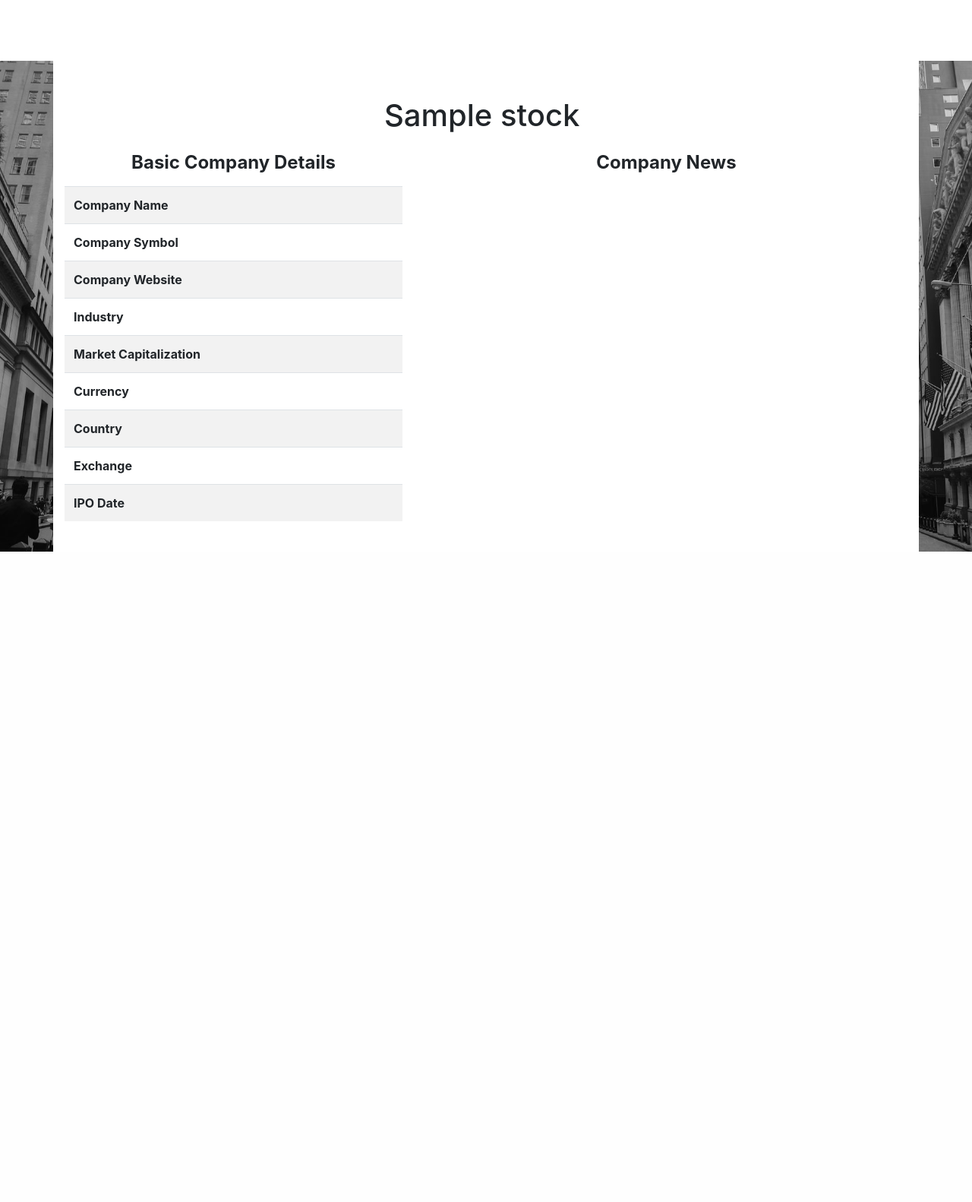
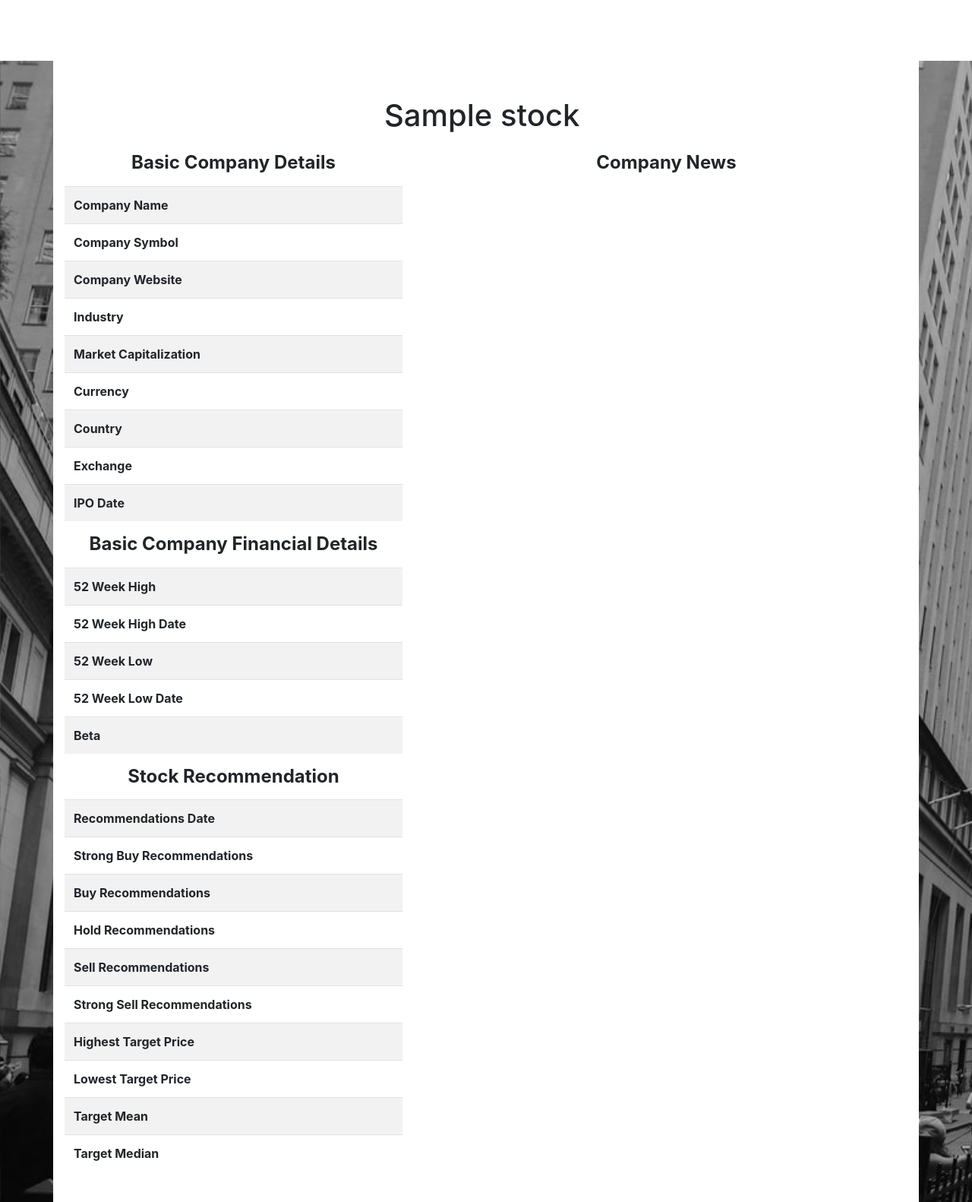
Before and after one commit to clay099/stock-tracker, a Flask app: a page that uses templates/stock/detailed_stock_view.html in a window 1280 px wide. Shown: the part 81-1663 px from the top of the page at 76% size. Before the commit the page ends 807 px from the top, so only its background shows below. Run offline with Flask 2, Linux system fonts and the light colour scheme; tables that the repository leaves empty hold one stand-in row (values such as "Sample post"); data that the repository does not hold is empty; parts of the project's set-up code (start-up, migrations or seed data) failed here and were passed over; some libraries are stand-ins or nearby versions.

Commit message:
company details formatted

```diff
--- a/app.py
+++ b/app.py
@@ -337,8 +337,6 @@
     # add to database
     returned_stock_details = Stock.query.get_or_404(stock_symbol)
 
-
-
     return jsonify(stock=returned_stock_details.serialize_advanced_stock_details())
 
 @app.route('/company-details/<stock_symbol>')
--- a/static/company_details.js
+++ b/static/company_details.js
@@ -12,7 +12,8 @@
 	const returnedDetails = await axios.post(`${BASE_URL}/advanced-company-details`, {
 		stock_symbol,
 	});
-	console.log("finished");
+	fillBasicFinancial(returnedDetails.data.stock);
+	fillRecommendation(returnedDetails.data.stock);
 }
 
 async function companyNews() {
@@ -41,6 +42,30 @@
     `;
 }
 
+// ******fill tables******
+// fill basic financial details table
+function fillBasicFinancial(data) {
+	$("#yearly-high").text(formatCurrency(data.yearlyHigh));
+	$("#yearly-high-date").text(FormateDate(data.yearlyHighDate));
+	$("#yearly-low").text(formatCurrency(data.yearlyLow));
+	$("#yearly-low-date").text(FormateDate(data.yearlyLowDate));
+	$("#beta").text(data.beta);
+}
+
+// fill recommendation table
+function fillRecommendation(data) {
+	$("#r-date").text(FormateDate(data.lastUpdated));
+	$("#s-buy").text(data.strongBuy);
+	$("#buy").text(data.buy);
+	$("#hold").text(data.hold);
+	$("#sell").text(data.sell);
+	$("#s-sell").text(data.strongSell);
+	$("#h-target").text(formatCurrency(data.targetHigh));
+	$("#l-target").text(formatCurrency(data.targetLow));
+	$("#target-mean").text(formatCurrency(data.targetMean));
+	$("#target-median").text(formatCurrency(data.targetMedian));
+}
+
 basicCompanyDetails();
 advancedCompanyDetails();
 companyNews();
--- a/static/company_details_format.js
+++ b/static/company_details_format.js
@@ -1,10 +1,10 @@
-// fill company details modal
+// fill company details
 function fillCompanyDetails(data) {
 	$("#country").text(data.country);
 	$("#currency").text(data.currency);
 	$("#exchange").text(data.exchange);
 	$("#ipo").text(FormateDate(data.ipo));
-	$("#m-cap").text(formatCurrency(data.marketCapitalization));
+	$("#m-cap").text(formatCurrencyB(data.marketCapitalization));
 	$("#c-name").text(data.name);
 	$("#c-symbol").text(data.stock_symbol);
 	$("#c-web").text(data.weburl);
@@ -15,9 +15,21 @@
 
 // format currency
 function formatCurrency(currencyString) {
-	let currency = parseFloat(currencyString).toFixed(0);
-	let withCommas = Number(currency).toLocaleString("en");
-	let finalformat = `\$${withCommas}M`;
+	let format = Number(currencyString).toLocaleString("en-IN", {
+		minimumFractionDigits: 2,
+		maximumFractionDigits: 2,
+	});
+	let finalformat = `$${format}`;
+	return finalformat;
+}
+
+function formatCurrencyB(currencyString) {
+	let value = currencyString * 1000;
+	let billions = (value / 1000000).toLocaleString(undefined, {
+		minimumFractionDigits: 2,
+		maximumFractionDigits: 2,
+	});
+	let finalformat = `$${billions}B`;
 	return finalformat;
 }
 
--- a/static/styles.css
+++ b/static/styles.css
@@ -91,3 +91,12 @@
 .container-fluid {
 	overflow: auto;
 }
+
+.table td,
+.table th {
+	vertical-align: middle;
+}
+
+.detailed-table-information {
+	width: 100px;
+}
--- a/templates/stock/_basic_stock_details_table.html
+++ b/templates/stock/_basic_stock_details_table.html
@@ -1,36 +1,36 @@
 <tr>
     <th scope="row">Company Name</th>
-    <td id="c-name"></td>
+    <td class="detailed-table-information" id="c-name"></td>
 </tr>
 <tr>
     <th scope="row">Company Symbol</th>
-    <td id="c-symbol"></td>
+    <td class="detailed-table-information" id="c-symbol"></td>
 </tr>
 <tr>
     <th scope="row">Company Website</th>
-    <td><a id="c-web" href=""></a></td>
+    <td class="detailed-table-information"><a id="c-web" href=""></a></td>
 </tr>
 <tr>
     <th scope="row">Industry</th>
-    <td id="industry"></td>
+    <td class="detailed-table-information" id="industry"></td>
 </tr>
 <tr>
     <th scope="row">Market Capitalization</th>
-    <td id="m-cap"></td>
+    <td class="detailed-table-information" id="m-cap"></td>
 </tr>
 <tr>
     <th scope="row">Currency</th>
-    <td id="currency"></td>
+    <td class="detailed-table-information" id="currency"></td>
 </tr>
 <tr>
     <th scope="row">Country</th>
-    <td id="country"></td>
+    <td class="detailed-table-information" id="country"></td>
 </tr>
 <tr>
     <th scope="row">Exchange</th>
-    <td id="exchange"></td>
+    <td class="detailed-table-information" id="exchange"></td>
 </tr>
 <tr>
     <th scope="row">IPO Date</th>
-    <td id="ipo"></td>
+    <td class="detailed-table-information" id="ipo"></td>
 </tr>
--- /dev/null
+++ b/templates/stock/_basic_stock_financial_table.html
@@ -0,0 +1,20 @@
+<tr>
+    <th scope="row">52 Week High</th>
+    <td class="detailed-table-information" id="yearly-high"></td>
+</tr>
+<tr>
+    <th scope="row">52 Week High Date</th>
+    <td class="detailed-table-information" id="yearly-high-date"></td>
+</tr>
+<tr>
+    <th scope="row">52 Week Low</th>
+    <td class="detailed-table-information" id="yearly-low"></td>
+</tr>
+<tr>
+    <th scope="row">52 Week Low Date</th>
+    <td class="detailed-table-information" id="yearly-low-date"></td>
+</tr>
+<tr>
+    <th scope="row">Beta</th>
+    <td class="detailed-table-information" id="beta"></td>
+</tr>
--- /dev/null
+++ b/templates/stock/_stock_recommendation_table.html
@@ -0,0 +1,41 @@
+<tr>
+    <th scope="row">Recommendations Date</th>
+    <td class="detailed-table-information" id="r-date"></td>
+</tr>
+<tr>
+    <th scope="row">Strong Buy Recommendations</th>
+    <td class="detailed-table-information" id="s-buy"></td>
+</tr>
+<tr>
+    <th scope="row">Buy Recommendations</th>
+    <td class="detailed-table-information" id="buy"></td>
+</tr>
+<tr>
+    <th scope="row">Hold Recommendations</th>
+    <td class="detailed-table-information" id="hold"></td>
+</tr>
+
+<tr>
+    <th scope="row">Sell Recommendations</th>
+    <td class="detailed-table-information" id="sell"></td>
+</tr>
+<tr>
+    <th scope="row">Strong Sell Recommendations</th>
+    <td class="detailed-table-information" id="s-sell"></td>
+</tr>
+<tr>
+    <th scope="row">Highest Target Price</th>
+    <td class="detailed-table-information" id="h-target"></td>
+</tr>
+<tr>
+    <th scope="row">Lowest Target Price</th>
+    <td class="detailed-table-information" id="l-target"></td>
+</tr>
+<tr>
+    <th scope="row">Target Mean</th>
+    <td class="detailed-table-information" id="target-mean"></td>
+</tr>
+<tr>
+    <th scope="row">Target Median</th>
+    <td class="detailed-table-information" id="target-median"></td>
+</tr>
--- a/templates/stock/detailed_stock_view.html
+++ b/templates/stock/detailed_stock_view.html
@@ -13,6 +13,22 @@
                 {% include 'stock/_basic_stock_details_table.html' %}
             </tbody>
         </table>
+        <h4 class="text-center my-3">
+            <strong>Basic Company Financial Details</strong>
+        </h4>
+        <table class="table table-striped" id="basic-company-details-table">
+            <tbody>
+                {% include 'stock/_basic_stock_financial_table.html' %}
+            </tbody>
+        </table>
+        <h4 class="text-center my-3">
+            <strong>Stock Recommendation</strong>
+        </h4>
+        <table class="table table-striped" id="basic-company-details-table">
+            <tbody>
+                {% include 'stock/_stock_recommendation_table.html' %}
+            </tbody>
+        </table>
     </div>
     <div class="col-lg-7 order-md-2">
         <h4 class="text-center my-3">
```
